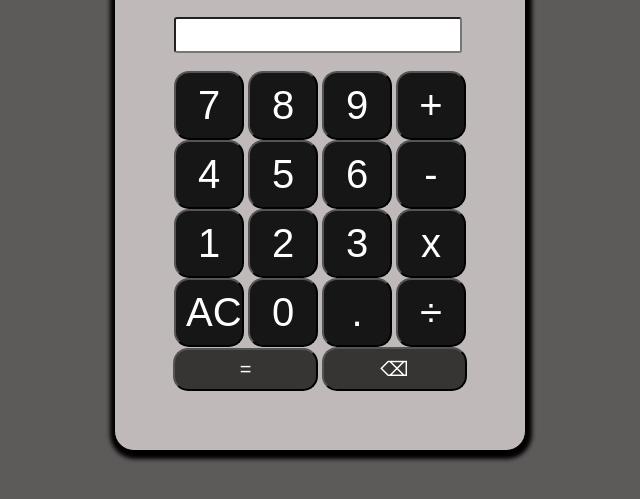
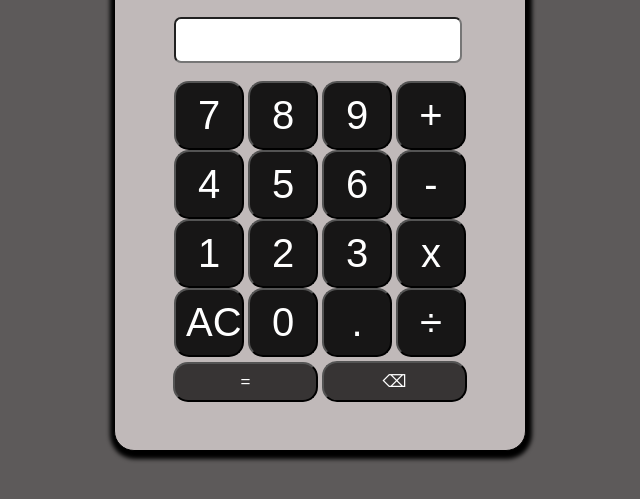
Before and after one commit to Aiswarya-98/simple-calculator-js, a plain HTML site: page index.html in a window 1280 px wide. Shown: the part 181-680 px from the top of the page, without its empty margins (434-1074 px from the left). Drawn offline with Linux system fonts and the light colour scheme.

Commit message:
changed input field alignment to right

```diff
--- a/style.css
+++ b/style.css
@@ -17,11 +17,12 @@ body {
 
 .input input {
   display: block;
-  border-radius: 3px;
+  border-radius: 7px;
   margin-left: 29px;
   width: 280px;
-  height: 30px;
-  font-size: 25px;
+  height: 40px;
+  font-size: 27px;
+  text-align: right;
 }
 
 .btns {
@@ -37,10 +38,13 @@ body {
   width: 70px;
   border-radius: 15px;
 }
+.equal {
+  margin-top: 4px;
+}
 .equal button {
   text-align: center;
   color: white;
-  font-size: 20px;
+  font-size: 17px;
   padding: 8px;
   cursor: pointer;
   width: 145px;
```
